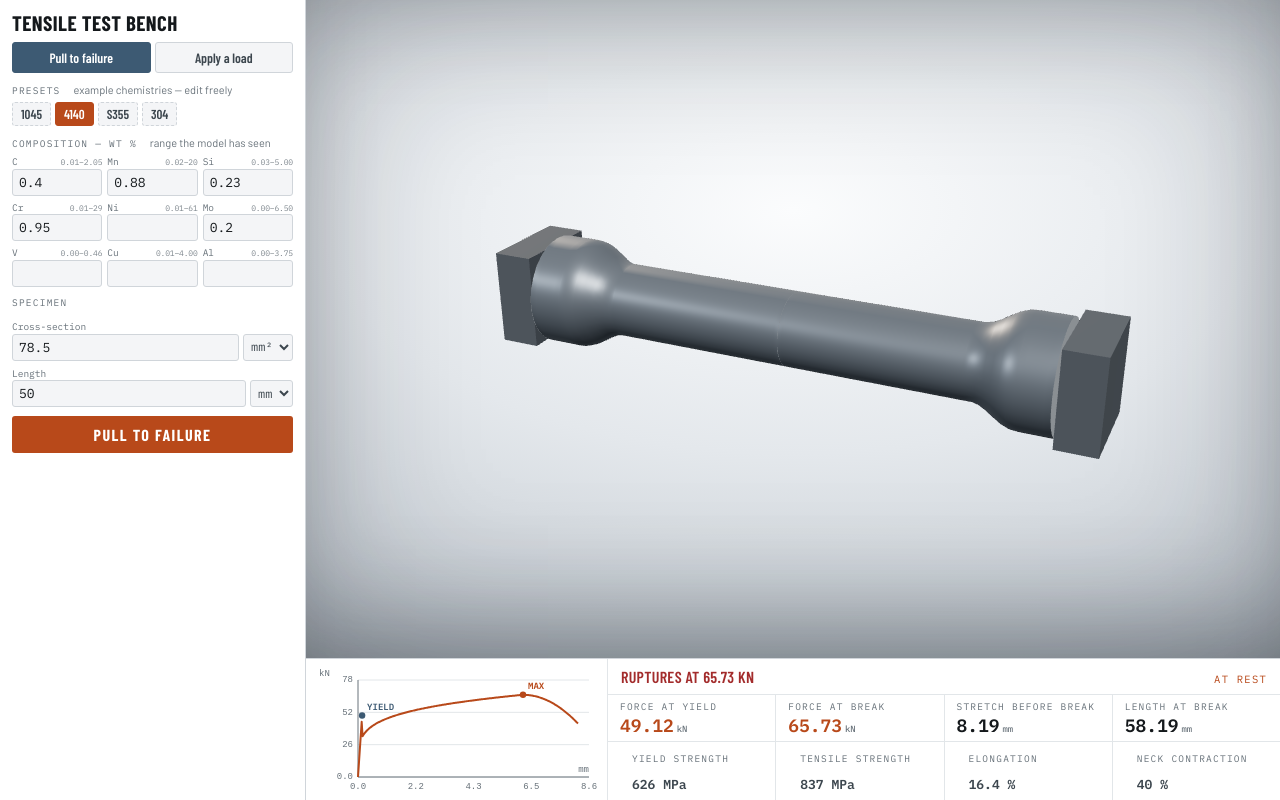
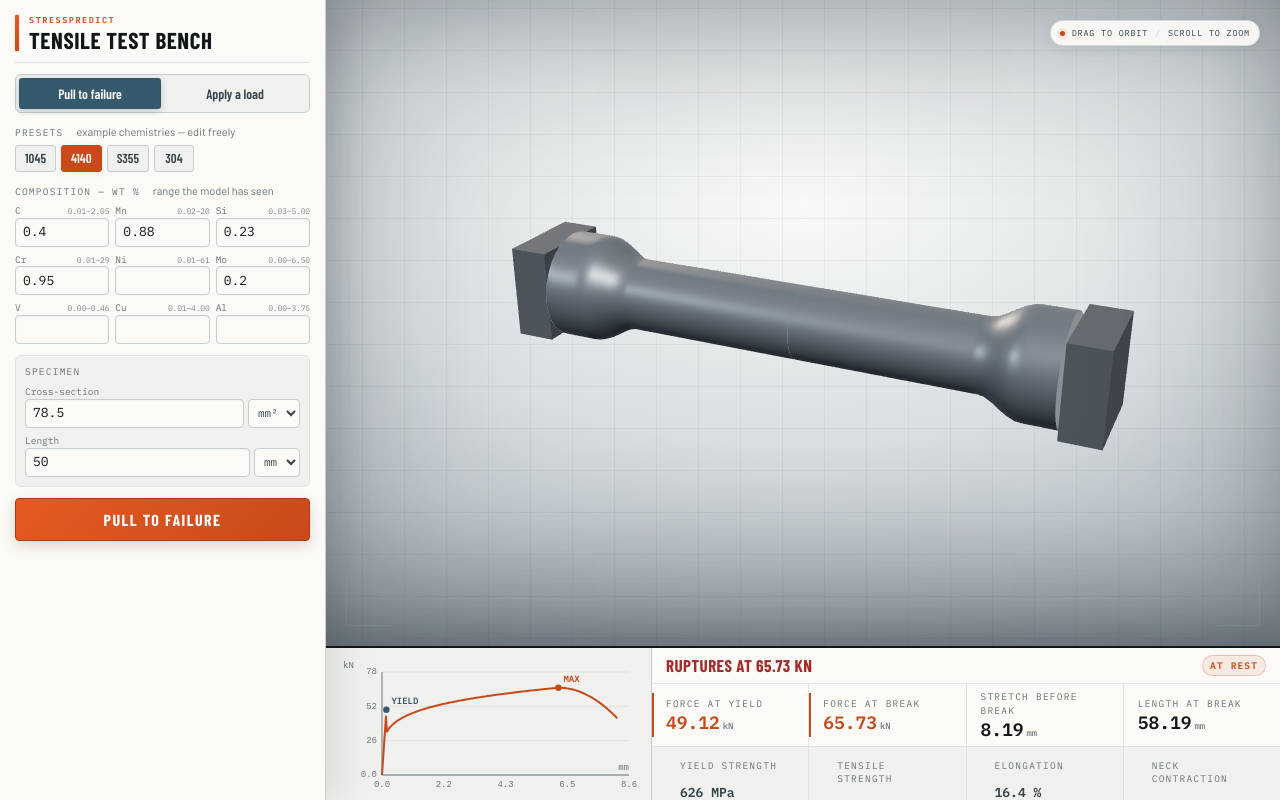
Before and after one commit to DavidDruker/stress-strain-predictor, a plain HTML site: page web/app.html in a window 1280 px wide. Drawn offline with nearby package versions, Linux system fonts and the light colour scheme.

Commit message:
Restyle the bench: new palette, wider sidebar, reworked controls
Design pass on web/app.html made outside this session. Recorded as-is rather
than reconciled with the previous styling.

What it changes: a warmer, lower-contrast palette (off-white surfaces, a deeper
stage falloff, a brighter accent with new --accent-hi and --accent-soft tokens,
and a --grid token), the sidebar widened 306px to 326px and the readout bar
142px to 154px, reworked preset chips, mode buttons, fields, tiles and geometry
rows, and a new .stage-hint element.

Verified before pushing rather than assumed: the inline script parses, 48 UI
checks report 0 findings, 110 Python tests pass and ruff is clean. So the
restyle did not break the stage geometry, the sidebar fitting without scrolling,
load-mode's three verdicts, unit conversion, or the invariant.

```diff
--- a/web/app.html
+++ b/web/app.html
@@ -5,56 +5,63 @@
 
 <style>
   :root {
-    --ground: #e8eaee;
-    --stage: #e4e8ec;
-    --stage-hi: #fbfcfd;
-    --stage-lo: #b6bec6;
-    --surface: #ffffff;
-    --surface-2: #f4f5f7;
-    --ink: #14181b;
-    --ink-2: #3c464e;
-    --muted: #68727a;
-    --line: #d0d5da;
-    --line-2: #e2e6e9;
-    --accent: #b8491a;
-    --steel: #3d5a73;
+    --ground: #dde2e4;
+    --stage: #d8dde0;
+    --stage-hi: #f8faf9;
+    --stage-lo: #929da5;
+    --surface: #fbfaf7;
+    --surface-2: #f0f1ee;
+    --ink: #111719;
+    --ink-2: #344148;
+    --muted: #6a7479;
+    --line: #c7cdcf;
+    --line-2: #dfe3e2;
+    --accent: #c84a1b;
+    --accent-hi: #e65a24;
+    --accent-soft: rgba(200, 74, 27, .09);
+    --steel: #35596c;
+    --grid: rgba(42, 58, 66, .055);
     --warn: #8f5c10;
     --bad: #a32c2c;
     --good: #2c6a4c;
-    --panel-bg: rgba(255, 255, 255, .93);
-    --shadow: 0 1px 2px rgba(20, 30, 40, .08), 0 8px 26px rgba(20, 30, 40, .10);
+    --panel-bg: rgba(251, 250, 247, .94);
+    --shadow: 0 1px 2px rgba(20, 30, 40, .08), 0 14px 38px rgba(20, 30, 40, .12);
     --f-display: "Barlow Condensed", "Arial Narrow", system-ui, sans-serif;
     --f-body: "Barlow", system-ui, -apple-system, sans-serif;
     --f-mono: "IBM Plex Mono", ui-monospace, Menlo, monospace;
-    --bar: 306px;
-    --hud: 142px;
+    --bar: 326px;
+    --hud: 154px;
   }
   @media (prefers-color-scheme: dark) {
     :root:not([data-theme="light"]) {
-      --ground: #0c0f11; --stage: #15191e; --stage-hi: #262d34; --stage-lo: #050607;
-      --surface: #161a1e; --surface-2: #1d2226;
-      --ink: #e7ebee; --ink-2: #b9c2c9; --muted: #8a949c;
-      --line: #2a3238; --line-2: #222a30;
-      --accent: #ff8c42; --steel: #8bb0d2; --warn: #d9a33f;
+      --ground: #0b0f11; --stage: #161c20; --stage-hi: #2b343a; --stage-lo: #07090a;
+      --surface: #14191b; --surface-2: #1b2225;
+      --ink: #eef1ef; --ink-2: #c0c8c9; --muted: #929da1;
+      --line: #30393d; --line-2: #242d31;
+      --accent: #ff7b3d; --accent-hi: #ff965f; --accent-soft: rgba(255, 123, 61, .10);
+      --steel: #8bb7ca; --grid: rgba(210, 225, 230, .055); --warn: #d9a33f;
       --bad: #e4736b; --good: #63b98c;
-      --panel-bg: rgba(20, 24, 28, .93);
-      --shadow: 0 1px 2px rgba(0,0,0,.5), 0 10px 30px rgba(0,0,0,.42);
+      --panel-bg: rgba(20, 25, 27, .94);
+      --shadow: 0 1px 2px rgba(0,0,0,.55), 0 16px 42px rgba(0,0,0,.46);
     }
   }
   :root[data-theme="dark"] {
-    --ground: #0c0f11; --stage: #15191e; --stage-hi: #262d34; --stage-lo: #050607;
-    --surface: #161a1e; --surface-2: #1d2226;
-    --ink: #e7ebee; --ink-2: #b9c2c9; --muted: #8a949c;
-    --line: #2a3238; --line-2: #222a30;
-    --accent: #ff8c42; --steel: #8bb0d2; --warn: #d9a33f;
+    --ground: #0b0f11; --stage: #161c20; --stage-hi: #2b343a; --stage-lo: #07090a;
+    --surface: #14191b; --surface-2: #1b2225;
+    --ink: #eef1ef; --ink-2: #c0c8c9; --muted: #929da1;
+    --line: #30393d; --line-2: #242d31;
+    --accent: #ff7b3d; --accent-hi: #ff965f; --accent-soft: rgba(255, 123, 61, .10);
+    --steel: #8bb7ca; --grid: rgba(210, 225, 230, .055); --warn: #d9a33f;
     --bad: #e4736b; --good: #63b98c;
-    --panel-bg: rgba(20, 24, 28, .93);
-    --shadow: 0 1px 2px rgba(0,0,0,.5), 0 10px 30px rgba(0,0,0,.42);
+    --panel-bg: rgba(20, 25, 27, .94);
+    --shadow: 0 1px 2px rgba(0,0,0,.55), 0 16px 42px rgba(0,0,0,.46);
   }
 
   * { box-sizing: border-box; }
   html, body { height: 100%; }
   body { background: var(--ground); color: var(--ink); font-family: var(--f-body); font-size: 15px; line-height: 1.45; margin: 0; }
+  button, input, select { font: inherit; }
+  button { -webkit-tap-highlight-color: transparent; }
   .lab { font-family: var(--f-mono); font-size: 9.5px; letter-spacing: .13em; text-transform: uppercase; color: var(--muted); }
 
   /* ================= desktop: the simulation IS the page ================= */
@@ -71,54 +78,80 @@
     position: fixed; top: 0; right: 0; bottom: var(--hud); left: var(--bar);
     z-index: 0; overflow: hidden;
     background:
+      linear-gradient(var(--grid) 1px, transparent 1px),
+      linear-gradient(90deg, var(--grid) 1px, transparent 1px),
       radial-gradient(115% 88% at 50% 32%,
         var(--stage-hi) 0%, var(--stage) 42%, var(--stage-lo) 100%);
+    background-size: 42px 42px, 42px 42px, auto;
+    background-position: center center;
+  }
+  .stagewrap::before {
+    content: ""; position: absolute; inset: 20px; z-index: 1; pointer-events: none;
+    border: 1px solid color-mix(in srgb, var(--line) 48%, transparent);
+    opacity: .72;
+    clip-path: polygon(0 0, 46px 0, 46px 1px, calc(100% - 46px) 1px, calc(100% - 46px) 0, 100% 0, 100% 46px, calc(100% - 1px) 46px, calc(100% - 1px) calc(100% - 46px), 100% calc(100% - 46px), 100% 100%, calc(100% - 46px) 100%, calc(100% - 46px) calc(100% - 1px), 46px calc(100% - 1px), 46px 100%, 0 100%, 0 calc(100% - 46px), 1px calc(100% - 46px), 1px 46px, 0 46px);
   }
   .stagewrap::after {
-    content: ""; position: absolute; inset: 0; pointer-events: none;
-    box-shadow: inset 0 0 150px 30px rgba(18, 26, 34, .20),
-                inset 0 -70px 120px -60px rgba(18, 26, 34, .42),
-                inset 0 60px 110px -70px rgba(18, 26, 34, .26);
+    content: ""; position: absolute; inset: 0; z-index: 2; pointer-events: none;
+    box-shadow: inset 0 0 170px 30px rgba(18, 26, 34, .18),
+                inset 0 -80px 130px -60px rgba(18, 26, 34, .38),
+                inset 0 60px 110px -70px rgba(18, 26, 34, .22);
   }
   #viewport {
     display: block; width: 100%; height: 100%; background: transparent;
-    position: relative; z-index: 1;
+    position: relative; z-index: 2;
     touch-action: none; cursor: grab;
   }
   #viewport:active { cursor: grabbing; }
   #viewport:focus-visible { outline: 2px solid var(--accent); outline-offset: -3px; }
+  .stage-hint {
+    position: absolute; top: 20px; right: 20px; z-index: 3; pointer-events: none;
+    display: flex; align-items: center; gap: 7px;
+    padding: 6px 9px; border: 1px solid color-mix(in srgb, var(--line) 75%, transparent);
+    border-radius: 999px; background: var(--panel-bg); box-shadow: 0 3px 12px rgba(24, 34, 39, .08);
+    color: var(--ink-2); font-family: var(--f-mono); font-size: 8.5px; letter-spacing: .09em; text-transform: uppercase;
+    backdrop-filter: blur(8px);
+  }
+  .stage-hint::before { content: ""; width: 5px; height: 5px; border-radius: 50%; background: var(--accent); box-shadow: 0 0 0 3px var(--accent-soft); }
+  .stage-hint .sep { color: var(--line); }
 
   .side {
     position: fixed; top: 0; left: 0; bottom: 0; width: var(--bar); z-index: 3;
     background: var(--surface); border-right: 1px solid var(--line);
     display: flex; flex-direction: column; overflow: hidden;
-    padding: calc(env(safe-area-inset-top, 0px) + 12px) 12px calc(env(safe-area-inset-bottom, 0px) + 12px);
-    gap: 9px;
+    padding: calc(env(safe-area-inset-top, 0px) + 15px) 15px calc(env(safe-area-inset-bottom, 0px) + 15px);
+    gap: 11px;
+    box-shadow: 12px 0 34px rgba(23, 32, 37, .10);
   }
-  .side h1 { font-family: var(--f-display); font-size: 21px; font-weight: 700; text-transform: uppercase; letter-spacing: .02em; margin: 0; line-height: 1; }
+  .brand { display: flex; align-items: stretch; gap: 10px; padding-bottom: 11px; border-bottom: 1px solid var(--line-2); }
+  .brand-line { display: block; width: 4px; border-radius: 1px; background: linear-gradient(180deg, var(--accent-hi), var(--accent)); box-shadow: 0 0 0 1px var(--accent-soft); }
+  .brand-name { font-family: var(--f-mono); font-size: 8.5px; font-weight: 600; letter-spacing: .18em; text-transform: uppercase; color: var(--accent); line-height: 1; margin: 1px 0 5px; }
+  .side h1 { font-family: var(--f-display); font-size: 23px; font-weight: 700; text-transform: uppercase; letter-spacing: .025em; margin: 0; line-height: .92; }
   .grow { flex: 1 1 auto; min-height: 0; }
 
   /* A solid bar BELOW the stage, not a card floating over it. The specimen is
      the point of the page; covering it with the numbers defeats the layout. */
   .hud {
     position: fixed; left: var(--bar); right: 0; bottom: 0; height: var(--hud); z-index: 2;
-    background: var(--surface); border-top: 1px solid var(--line);
+    background: var(--surface); border-top: 2px solid var(--ink);
     padding-bottom: env(safe-area-inset-bottom, 0px);
+    box-shadow: 0 -12px 34px rgba(19, 28, 34, .13);
   }
   .card { background: var(--surface); }
 
-  .phase { font-family: var(--f-mono); font-size: 10.5px; letter-spacing: .12em; text-transform: uppercase; color: var(--accent); white-space: nowrap; }
+  .phase { font-family: var(--f-mono); font-size: 9.5px; font-weight: 600; letter-spacing: .12em; text-transform: uppercase; color: var(--accent); white-space: nowrap; background: var(--accent-soft); border: 1px solid color-mix(in srgb, var(--accent) 24%, transparent); border-radius: 999px; padding: 3px 7px; }
   .hint { color: var(--muted); white-space: nowrap; }
 
   .hud-inner { display: flex; height: 100%; align-items: stretch; }
-  .curve-card { flex: 0 0 302px; min-width: 0; padding: 5px 8px 3px; border-right: 1px solid var(--line-2); }
+  .curve-card { flex: 0 0 326px; min-width: 0; padding: 8px 12px 5px; border-right: 1px solid var(--line); background: var(--surface-2); }
   #curve { display: block; width: 100%; height: 100%; }
   .out-card { flex: 1 1 auto; min-width: 0; display: flex; flex-direction: column; }
-  .verdictrow { display: flex; align-items: baseline; justify-content: space-between; gap: 12px; padding: 6px 13px; border-bottom: 1px solid var(--line-2); }
-  .verdict { font-family: var(--f-display); font-size: 16px; font-weight: 600; letter-spacing: .02em; text-transform: uppercase; min-width: 0; overflow: hidden; text-overflow: ellipsis; white-space: nowrap; }
+  .verdictrow { display: flex; align-items: center; justify-content: space-between; gap: 12px; min-height: 36px; padding: 6px 14px; border-bottom: 1px solid var(--line-2); }
+  .verdict { font-family: var(--f-display); font-size: 17px; font-weight: 700; letter-spacing: .025em; text-transform: uppercase; min-width: 0; overflow: hidden; text-overflow: ellipsis; white-space: nowrap; }
   .verdict.held { color: var(--good); } .verdict.yielded { color: var(--warn); } .verdict.broke { color: var(--bad); }
   .tiles { display: grid; grid-template-columns: repeat(auto-fit, minmax(112px, 1fr)); gap: 1px; background: var(--line-2); flex: 1 1 auto; }
-  .tile { background: var(--surface); padding: 5px 12px; min-width: 0; transition: background .45s ease; display: flex; flex-direction: column; justify-content: center; }
+  .tile { background: var(--surface); padding: 6px 14px; min-width: 0; transition: background .45s ease; display: flex; flex-direction: column; justify-content: center; position: relative; }
+  .tile.key::before { content: ""; position: absolute; left: 0; top: 9px; bottom: 9px; width: 2px; background: var(--accent); }
   .tile .v { font-family: var(--f-mono); font-size: clamp(15px, 1.4vw, 20px); font-weight: 600; font-variant-numeric: tabular-nums; line-height: 1.18; margin-top: 1px; white-space: nowrap; }
   .tile .v u { text-decoration: none; font-size: .5em; font-weight: 500; color: var(--muted); margin-left: 3px; }
   .tile.key .v { color: var(--accent); }
@@ -127,44 +160,48 @@
   /* What the model predicted, held steady -- not a ticker that changes while
      the animation runs. */
   .predicted { display: grid; grid-template-columns: repeat(4, 1fr); gap: 1px; background: var(--line-2); border-top: 1px solid var(--line-2); }
-  .predicted div { background: var(--surface); padding: 5px 12px; min-width: 0; }
+  .predicted div { background: var(--surface-2); padding: 6px 14px; min-width: 0; }
   .predicted .v { font-family: var(--f-mono); font-size: 13px; font-weight: 600; font-variant-numeric: tabular-nums; white-space: nowrap; color: var(--ink-2); }
 
   /* ---- sidebar controls ---- */
-  .modes { display: grid; grid-template-columns: 1fr 1fr; gap: 4px; }
-  .mode { font-family: var(--f-display); font-size: 13.5px; font-weight: 600; padding: 6px 4px; border: 1px solid var(--line); background: var(--surface-2); color: var(--ink-2); border-radius: 3px; cursor: pointer; }
-  .mode[aria-pressed="true"] { background: var(--steel); border-color: var(--steel); color: #fff; }
+  .modes { display: grid; grid-template-columns: 1fr 1fr; gap: 3px; padding: 3px; background: var(--surface-2); border: 1px solid var(--line); border-radius: 6px; }
+  .mode { font-family: var(--f-display); font-size: 13.5px; font-weight: 600; padding: 6px 4px; border: 0; background: transparent; color: var(--ink-2); border-radius: 3px; cursor: pointer; transition: background .18s ease, color .18s ease, box-shadow .18s ease; }
+  .mode:hover { color: var(--ink); background: color-mix(in srgb, var(--surface) 62%, transparent); }
+  .mode[aria-pressed="true"] { background: var(--steel); color: #fff; box-shadow: 0 2px 7px rgba(22, 43, 53, .22); }
 
-  .block > .lab { display: block; margin-bottom: 4px; }
+  .block > .lab { display: block; margin-bottom: 5px; }
   .sub { font-family: var(--f-body); font-size: 11px; color: var(--muted); text-transform: none; letter-spacing: 0; margin-left: 6px; }
-  .presets { display: flex; flex-wrap: wrap; gap: 4px; }
-  .chip { font-family: var(--f-display); font-size: 13px; font-weight: 600; padding: 3px 8px; border: 1px dashed var(--line); background: var(--surface-2); color: var(--ink-2); border-radius: 3px; cursor: pointer; }
-  .chip:hover { border-color: var(--steel); color: var(--ink); }
-  .chip[aria-pressed="true"] { background: var(--accent); border-color: var(--accent); border-style: solid; color: #fff; }
+  .presets { display: flex; flex-wrap: wrap; gap: 5px; }
+  .chip { font-family: var(--f-display); font-size: 13px; font-weight: 600; min-width: 40px; padding: 3px 9px; border: 1px solid var(--line); background: var(--surface-2); color: var(--ink-2); border-radius: 3px; cursor: pointer; transition: border-color .18s ease, background .18s ease, color .18s ease; }
+  .chip:hover { border-color: var(--steel); background: var(--surface); color: var(--ink); }
+  .chip[aria-pressed="true"] { background: var(--accent); border-color: var(--accent); color: #fff; box-shadow: 0 2px 7px var(--accent-soft); }
 
-  .els { display: grid; grid-template-columns: repeat(3, minmax(0, 1fr)); gap: 5px; }
+  .els { display: grid; grid-template-columns: repeat(3, minmax(0, 1fr)); gap: 6px; }
   .f { min-width: 0; }
   .f > label { display: flex; justify-content: space-between; align-items: baseline; gap: 3px; font-family: var(--f-mono); font-size: 9.5px; color: var(--muted); }
   .f > label .rng { font-size: 8px; opacity: .85; letter-spacing: -.02em; }
-  .f input { width: 100%; font-family: var(--f-mono); font-size: 13px; font-variant-numeric: tabular-nums; padding: 4px 6px; border: 1px solid var(--line); border-radius: 3px; background: var(--surface-2); color: var(--ink); }
-  .f input:focus-visible { outline: 2px solid var(--accent); outline-offset: 1px; }
+  .f input { width: 100%; min-height: 29px; font-family: var(--f-mono); font-size: 13px; font-variant-numeric: tabular-nums; padding: 4px 7px; border: 1px solid var(--line); border-radius: 4px; background: var(--surface); color: var(--ink); box-shadow: inset 0 1px 2px rgba(25, 35, 40, .035); transition: border-color .18s ease, box-shadow .18s ease, background .18s ease; }
+  .f input:hover { border-color: color-mix(in srgb, var(--steel) 50%, var(--line)); }
+  .f input:focus-visible { outline: none; border-color: var(--accent); box-shadow: 0 0 0 3px var(--accent-soft); }
   .f.flag input { border-color: var(--warn); }
   .f.bad input { border-color: var(--bad); }
 
   .withunit { display: grid; grid-template-columns: 1fr auto; gap: 4px; }
-  select { font-family: var(--f-mono); font-size: 12px; padding: 4px 3px; border: 1px solid var(--line); border-radius: 3px; background: var(--surface-2); color: var(--ink-2); cursor: pointer; }
-  select:focus-visible { outline: 2px solid var(--accent); outline-offset: 1px; }
-  .geo { display: grid; gap: 6px; }
+  select { font-family: var(--f-mono); font-size: 11px; padding: 4px 5px; border: 1px solid var(--line); border-radius: 4px; background: var(--surface); color: var(--ink-2); cursor: pointer; }
+  select:focus-visible { outline: none; border-color: var(--accent); box-shadow: 0 0 0 3px var(--accent-soft); }
+  .geo { display: grid; gap: 6px; padding: 9px; background: var(--surface-2); border: 1px solid var(--line-2); border-radius: 6px; }
+  .geo > .lab { margin-bottom: 0; }
 
-  .run { width: 100%; padding: 9px; cursor: pointer; font-family: var(--f-display); font-size: 16px; font-weight: 700; letter-spacing: .09em; text-transform: uppercase; background: var(--accent); color: #fff; border: none; border-radius: 3px; }
-  .run:hover { filter: brightness(1.08); }
+  .run { width: 100%; min-height: 40px; padding: 9px; cursor: pointer; font-family: var(--f-display); font-size: 16px; font-weight: 700; letter-spacing: .09em; text-transform: uppercase; background: linear-gradient(135deg, var(--accent-hi), var(--accent)); color: #fff; border: 1px solid color-mix(in srgb, var(--accent) 82%, #000); border-radius: 4px; box-shadow: 0 5px 14px rgba(130, 50, 17, .18); transition: transform .18s ease, filter .18s ease, box-shadow .18s ease; }
+  .run:hover { filter: brightness(1.06); transform: translateY(-1px); box-shadow: 0 7px 17px rgba(130, 50, 17, .23); }
+  .run:active { transform: translateY(0); }
   .run:disabled { opacity: .5; cursor: progress; }
   .run:focus-visible { outline: 2px solid var(--ink); outline-offset: 2px; }
 
   /* Only this can ever scroll, and only when a run of flags is unusually long. */
   .guard { display: grid; gap: 4px; overflow-y: auto; max-height: 150px; }
   .guard:empty { display: none; }
-  .flagline { font-size: 11.5px; line-height: 1.28; color: var(--ink-2); border-left: 3px solid var(--warn); padding: 3px 0 3px 7px; background: var(--surface-2); overflow-wrap: anywhere; min-width: 0; }
+  .flagline { font-size: 11.5px; line-height: 1.28; color: var(--ink-2); border: 1px solid var(--line-2); border-left: 3px solid var(--warn); border-radius: 3px; padding: 5px 7px; background: var(--surface-2); overflow-wrap: anywhere; min-width: 0; }
   .flagline.bad { border-left-color: var(--bad); }
   .flagline b { font-family: var(--f-mono); color: var(--warn); }
   .flagline.bad b { color: var(--bad); }
@@ -174,22 +211,50 @@
   /* ================= narrow: back to normal flow ================= */
   @media (max-width: 899px) {
     html, body { height: auto; }
-    .stagewrap { position: static; background: none; padding: 0 12px; }
-    #viewport { height: 44vh; min-height: 250px; border-radius: 5px; }
-    .side { position: static; width: auto; border-right: none; border-bottom: 1px solid var(--line); }
-    .hud { position: static; left: auto; right: auto; height: auto; border-top: none; margin: 10px 12px 18px; }
+    .stagewrap { position: relative; inset: auto; background-size: 34px 34px, 34px 34px, auto; padding: 12px; }
+    .stagewrap::before { inset: 24px; }
+    .stage-hint { top: 22px; right: 22px; }
+    .stage-hint .desktop-only { display: none; }
+    #viewport { height: 44vh; min-height: 270px; border: 1px solid color-mix(in srgb, var(--line) 68%, transparent); border-radius: 7px; }
+    .side { position: static; width: auto; border-right: none; border-bottom: 1px solid var(--line); box-shadow: 0 8px 24px rgba(21, 30, 35, .08); }
+    .hud { position: static; left: auto; right: auto; height: auto; border-top: none; margin: 12px 12px 20px; background: transparent; box-shadow: none; }
     .hud-inner { flex-wrap: wrap; height: auto; }
-    .curve-card { flex: 1 1 100%; border-right: none; border-bottom: 1px solid var(--line-2); }
-    #curve { height: 140px; }
-    .out-card { flex: 1 1 100%; border: 1px solid var(--line); border-radius: 5px; }
-    .stagewrap { padding: 0 12px; }
+    .curve-card { flex: 1 1 100%; border: 1px solid var(--line); border-bottom: none; border-radius: 7px 7px 0 0; padding: 9px 10px 5px; }
+    #curve { height: 154px; }
+    .out-card { flex: 1 1 100%; border: 1px solid var(--line); border-radius: 0 0 7px 7px; overflow: hidden; box-shadow: var(--shadow); }
+    .tiles { grid-template-columns: repeat(2, minmax(0, 1fr)); }
+    .predicted { grid-template-columns: repeat(2, minmax(0, 1fr)); }
+  }
+
+  @media (min-width: 900px) and (max-height: 760px) {
+    .side { padding-top: 11px; padding-bottom: 11px; gap: 7px; }
+    .brand { padding-bottom: 7px; }
+    .brand-name { margin-bottom: 3px; }
+    .side h1 { font-size: 21px; }
+    .geo { padding: 7px; gap: 4px; }
+    .f input { min-height: 27px; }
+    .run { min-height: 36px; padding: 7px; }
+  }
+
+  @media (max-width: 520px) {
+    .side { padding-left: 12px; padding-right: 12px; }
+    .sub { display: block; margin: 2px 0 0; }
+    .verdictrow { align-items: flex-start; }
+    .verdict { white-space: normal; line-height: 1.05; }
+    .tile, .predicted div { padding-left: 12px; padding-right: 10px; }
   }
 
   @media (prefers-reduced-motion: reduce) { * { animation: none !important; transition: none !important; } }
 </style>
 
 <aside class="side">
-  <h1>Tensile Test Bench</h1>
+  <header class="brand">
+    <span class="brand-line" aria-hidden="true"></span>
+    <div>
+      <div class="brand-name">stresspredict</div>
+      <h1>Tensile Test Bench</h1>
+    </div>
+  </header>
 
   <div class="modes">
     <button type="button" class="mode" id="mode-pull" aria-pressed="true">Pull to failure</button>
@@ -238,7 +303,10 @@
 
 <div class="stagewrap">
   <canvas id="viewport" tabindex="0" role="img"
-          aria-label="3D view of the test specimen being pulled"></canvas>
+          aria-label="3D view of the test specimen being pulled. Drag or use arrow keys to rotate; scroll or use plus and minus to zoom."></canvas>
+  <div class="stage-hint" aria-hidden="true">
+    <span>Drag to orbit</span><span class="sep desktop-only">/</span><span class="desktop-only">Scroll to zoom</span>
+  </div>
 </div>
 
 <div class="hud">
```
